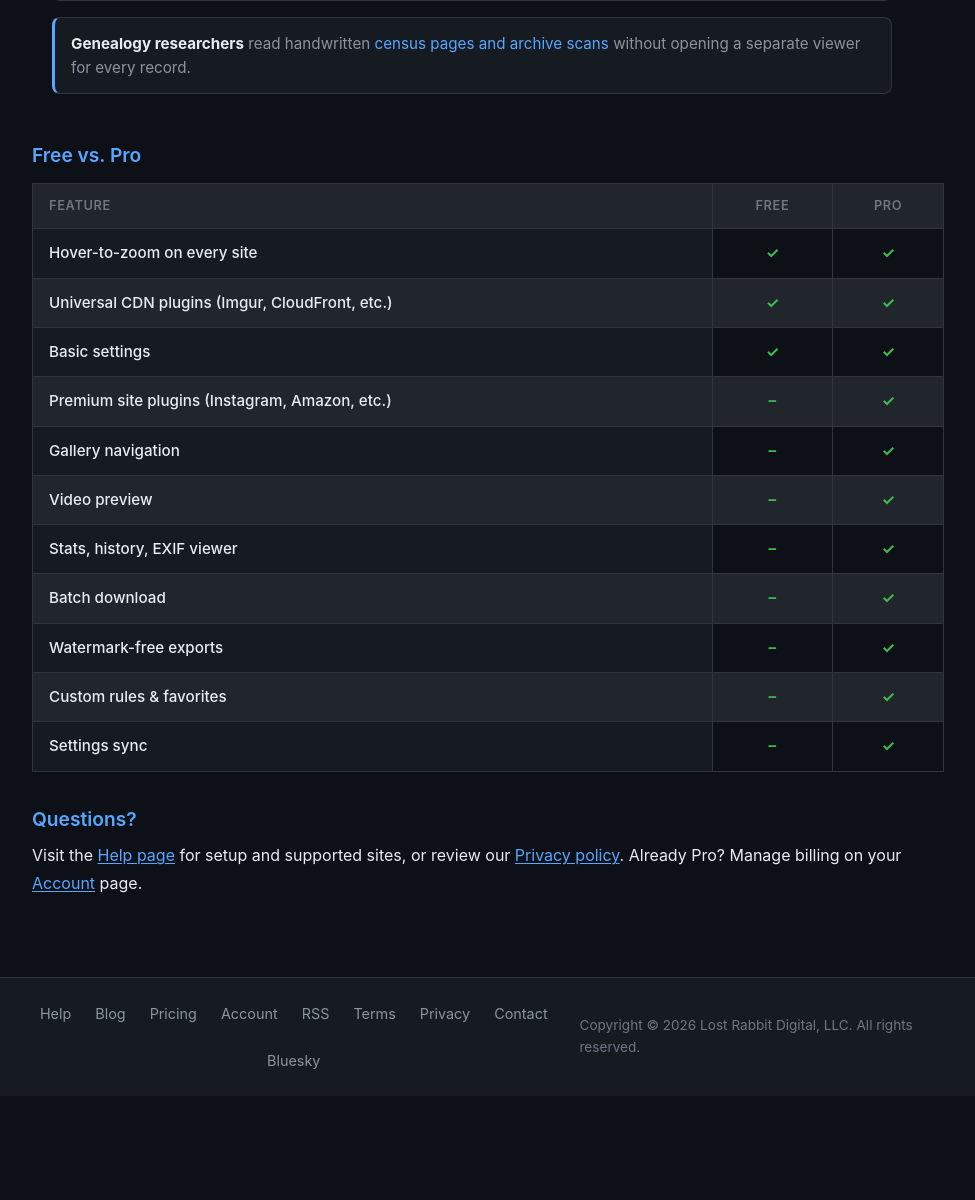
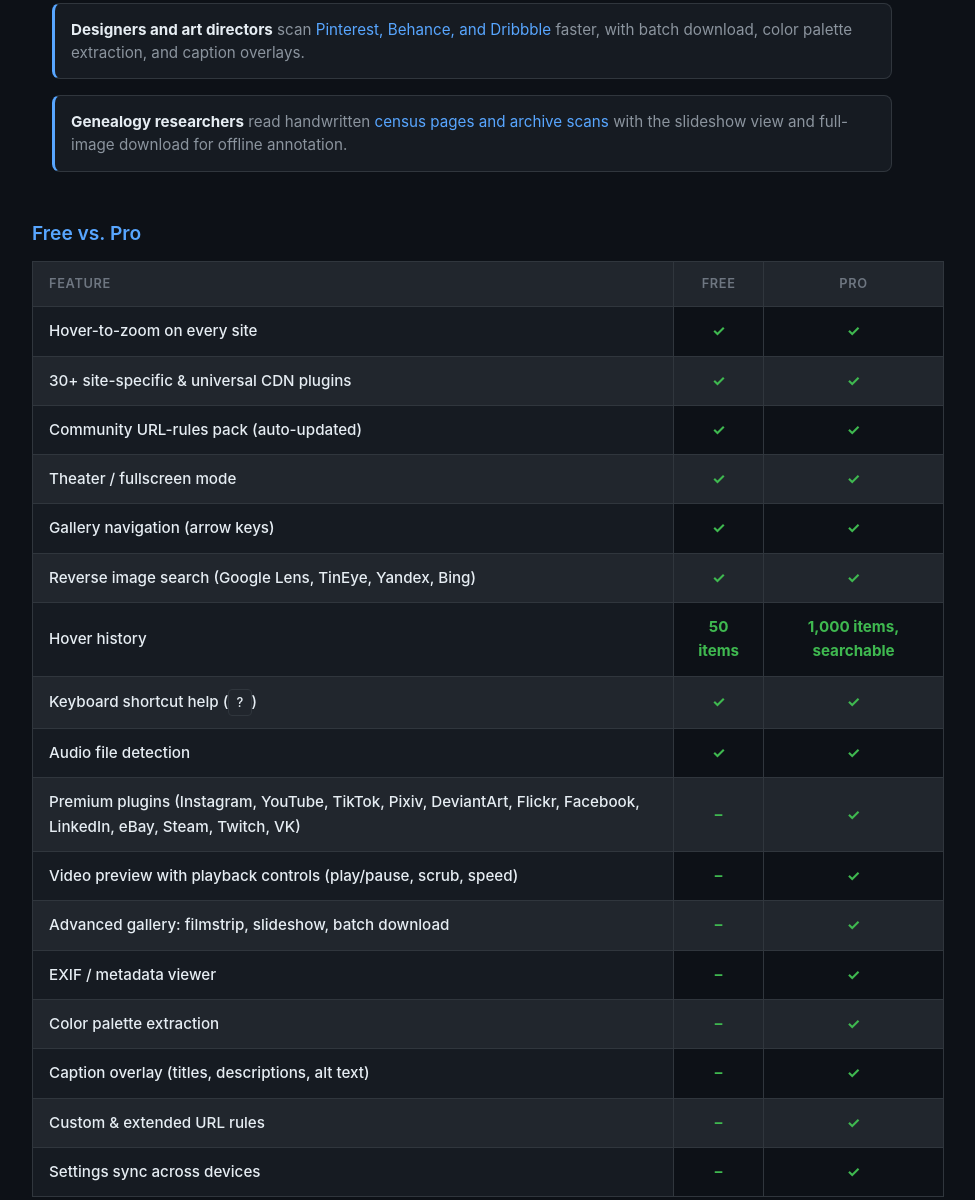
Before and after one commit to Lost-Rabbit-Digital/UltraZoomWebsite, an Astro site: page /pricing in a window 1280 px wide. Shown: the part 872-2072 px from the top of the page, without its empty margins (152-1127 px from the left). Before the commit the page ends 1968 px from the top, so only its background shows below. Built offline with nearby package versions, Linux system fonts and the light colour scheme; Astro itself is replaced by a stand-in of ours.

Commit message:
Refresh pricing page for Imagus Reborn parity tiering
The extension's parity release moved several features from Pro to free
(theater mode, basic gallery navigation with arrow keys, reverse image
search, 50-item hover history, audio detection, shortcut help overlay,
community URL-rules pack). The pricing comparison table still listed
the old gating, so it understated the free tier and overstated Pro.

Rewrites the table to mirror the canonical store listing in the
extension repo (docs/STORE_LISTING.md): free side gains the new
features and the universal/site-specific plugin catalogue; Pro side
swaps in the actual current value props — premium plugins for 12
specific sites that need login/CDN special handling, video controls
with playback speed, advanced gallery (filmstrip/slideshow/batch),
1,000-item history with search/export, EXIF, color palette, custom
URL rules, settings sync.

Also: every plan card now shows "7-day trial included" instead of
limiting that note to monthly, since the trial applies to all three.

```diff
--- a/src/pages/pricing.astro
+++ b/src/pages/pricing.astro
@@ -4,19 +4,19 @@ import BaseLayout from '../layouts/BaseLayout.astro';
 
 <BaseLayout
   title="Pricing | Ultra Zoom"
-  description="Ultra Zoom Pro pricing: monthly, annual, and lifetime plans. Free to use on every site; upgrade for premium plugins and power features."
+  description="Ultra Zoom Pro pricing: monthly, annual, and lifetime plans. The free tier covers hover-to-zoom, theater mode, gallery navigation, and reverse image search on every site."
   currentPage="pricing"
   og={{
     url: 'https://ultrazoom.app/pricing',
     title: 'Pricing | Ultra Zoom',
-    description: 'Ultra Zoom is free on every site. Upgrade to Pro for premium plugins and power features.',
+    description: 'Ultra Zoom is free on every site, with theater mode, gallery navigation, and reverse image search included. Upgrade to Pro for video controls, advanced gallery, EXIF, and premium plugins.',
     image: 'https://ultrazoom.app/images/icon-128.png',
   }}
 >
     <main class="main page-content" id="main-content">
         <h1>Pricing</h1>
 
-        <p class="pricing-intro">Ultra Zoom is free to use on every site. Upgrade to Pro for premium plugins and power features.</p>
+        <p class="pricing-intro">Ultra Zoom is free to use on every site. The free tier includes hover-to-zoom, theater mode, gallery navigation, reverse image search, and 50-item hover history. Upgrade to Pro for video playback controls, advanced gallery tools, EXIF metadata, and premium plugins for sites like Instagram and YouTube.</p>
 
         <section class="pricing-plans" aria-label="Pricing plans">
             <article class="pricing-card">
@@ -29,16 +29,16 @@ import BaseLayout from '../layouts/BaseLayout.astro';
             <article class="pricing-card">
                 <h2 class="pricing-card-name">Annual</h2>
                 <p class="pricing-card-price"><strong>$29.99</strong><span class="pricing-card-per">/yr</span></p>
-                <p class="pricing-card-note">Save $17.89/yr vs. monthly</p>
-                <button type="button" class="pricing-card-cta" data-plan="annual">Subscribe annually</button>
+                <p class="pricing-card-note">7-day trial &middot; save $17.89/yr</p>
+                <button type="button" class="pricing-card-cta" data-plan="annual">Start free trial</button>
             </article>
 
             <article class="pricing-card pricing-card--featured">
                 <span class="pricing-card-badge">Best value</span>
                 <h2 class="pricing-card-name">Lifetime</h2>
                 <p class="pricing-card-price"><strong>$59.99</strong><span class="pricing-card-per">one-time</span></p>
-                <p class="pricing-card-note">Pay once, keep forever</p>
-                <button type="button" class="pricing-card-cta" data-plan="lifetime">Buy lifetime</button>
+                <p class="pricing-card-note">7-day trial &middot; pay once, keep forever</p>
+                <button type="button" class="pricing-card-cta" data-plan="lifetime">Start free trial</button>
             </article>
         </section>
 
@@ -49,9 +49,9 @@ import BaseLayout from '../layouts/BaseLayout.astro';
             <p>Pro is built for people who live in their browser. If you&rsquo;re a researcher, buyer, designer, or collector who opens a hundred tabs a day, these features pay for themselves fast.</p>
             <ul class="why-pro-list">
                 <li><strong>Power shoppers</strong> use Pro to inspect thousands of <a href="/blog/online-shopping-product-photo-zoom">Amazon, Etsy, and eBay product photos</a> at full resolution without opening every listing.</li>
-                <li><strong>Collectors and auction bidders</strong> rely on Pro to triage <a href="/blog/collector-auction-photo-zoom">eBay, Heritage, and Catawiki lots</a> before placing a bid.</li>
-                <li><strong>Designers and art directors</strong> scan <a href="/blog/designer-moodboard-hover-zoom">Pinterest, Behance, and Dribbble</a> faster, with gallery navigation and caption overlays.</li>
-                <li><strong>Genealogy researchers</strong> read handwritten <a href="/blog/genealogy-archive-photo-zoom">census pages and archive scans</a> without opening a separate viewer for every record.</li>
+                <li><strong>Collectors and auction bidders</strong> rely on Pro to triage <a href="/blog/collector-auction-photo-zoom">eBay, Heritage, and Catawiki lots</a> before placing a bid &mdash; with EXIF metadata and the filmstrip view to compare angles.</li>
+                <li><strong>Designers and art directors</strong> scan <a href="/blog/designer-moodboard-hover-zoom">Pinterest, Behance, and Dribbble</a> faster, with batch download, color palette extraction, and caption overlays.</li>
+                <li><strong>Genealogy researchers</strong> read handwritten <a href="/blog/genealogy-archive-photo-zoom">census pages and archive scans</a> with the slideshow view and full-image download for offline annotation.</li>
             </ul>
         </section>
 
@@ -73,52 +73,82 @@ import BaseLayout from '../layouts/BaseLayout.astro';
                         <td aria-label="Included">&#10003;</td>
                     </tr>
                     <tr>
-                        <th scope="row">Universal CDN plugins (Imgur, CloudFront, etc.)</th>
+                        <th scope="row">30+ site-specific &amp; universal CDN plugins</th>
                         <td aria-label="Included">&#10003;</td>
                         <td aria-label="Included">&#10003;</td>
                     </tr>
                     <tr>
-                        <th scope="row">Basic settings</th>
+                        <th scope="row">Community URL-rules pack (auto-updated)</th>
                         <td aria-label="Included">&#10003;</td>
                         <td aria-label="Included">&#10003;</td>
                     </tr>
                     <tr>
-                        <th scope="row">Premium site plugins (Instagram, Amazon, etc.)</th>
+                        <th scope="row">Theater / fullscreen mode</th>
+                        <td aria-label="Included">&#10003;</td>
+                        <td aria-label="Included">&#10003;</td>
+                    </tr>
+                    <tr>
+                        <th scope="row">Gallery navigation (arrow keys)</th>
+                        <td aria-label="Included">&#10003;</td>
+                        <td aria-label="Included">&#10003;</td>
+                    </tr>
+                    <tr>
+                        <th scope="row">Reverse image search (Google Lens, TinEye, Yandex, Bing)</th>
+                        <td aria-label="Included">&#10003;</td>
+                        <td aria-label="Included">&#10003;</td>
+                    </tr>
+                    <tr>
+                        <th scope="row">Hover history</th>
+                        <td aria-label="Included">50 items</td>
+                        <td aria-label="Included">1,000 items, searchable</td>
+                    </tr>
+                    <tr>
+                        <th scope="row">Keyboard shortcut help (<kbd>?</kbd>)</th>
+                        <td aria-label="Included">&#10003;</td>
+                        <td aria-label="Included">&#10003;</td>
+                    </tr>
+                    <tr>
+                        <th scope="row">Audio file detection</th>
+                        <td aria-label="Included">&#10003;</td>
+                        <td aria-label="Included">&#10003;</td>
+                    </tr>
+                    <tr>
+                        <th scope="row">Premium plugins (Instagram, YouTube, TikTok, Pixiv, DeviantArt, Flickr, Facebook, LinkedIn, eBay, Steam, Twitch, VK)</th>
                         <td aria-label="Not included">&ndash;</td>
                         <td aria-label="Included">&#10003;</td>
                     </tr>
                     <tr>
-                        <th scope="row">Gallery navigation</th>
+                        <th scope="row">Video preview with playback controls (play/pause, scrub, speed)</th>
                         <td aria-label="Not included">&ndash;</td>
                         <td aria-label="Included">&#10003;</td>
                     </tr>
                     <tr>
-                        <th scope="row">Video preview</th>
+                        <th scope="row">Advanced gallery: filmstrip, slideshow, batch download</th>
                         <td aria-label="Not included">&ndash;</td>
                         <td aria-label="Included">&#10003;</td>
                     </tr>
                     <tr>
-                        <th scope="row">Stats, history, EXIF viewer</th>
+                        <th scope="row">EXIF / metadata viewer</th>
                         <td aria-label="Not included">&ndash;</td>
                         <td aria-label="Included">&#10003;</td>
                     </tr>
                     <tr>
-                        <th scope="row">Batch download</th>
+                        <th scope="row">Color palette extraction</th>
                         <td aria-label="Not included">&ndash;</td>
                         <td aria-label="Included">&#10003;</td>
                     </tr>
                     <tr>
-                        <th scope="row">Watermark-free exports</th>
+                        <th scope="row">Caption overlay (titles, descriptions, alt text)</th>
                         <td aria-label="Not included">&ndash;</td>
                         <td aria-label="Included">&#10003;</td>
                     </tr>
                     <tr>
-                        <th scope="row">Custom rules &amp; favorites</th>
+                        <th scope="row">Custom &amp; extended URL rules</th>
                         <td aria-label="Not included">&ndash;</td>
                         <td aria-label="Included">&#10003;</td>
                     </tr>
                     <tr>
-                        <th scope="row">Settings sync</th>
+                        <th scope="row">Settings sync across devices</th>
                         <td aria-label="Not included">&ndash;</td>
                         <td aria-label="Included">&#10003;</td>
                     </tr>
@@ -127,7 +157,7 @@ import BaseLayout from '../layouts/BaseLayout.astro';
         </div>
 
         <h2>Questions?</h2>
-        <p>Visit the <a href="/help">Help page</a> for setup and supported sites, or review our <a href="/privacy">Privacy policy</a>. Already Pro? Manage billing on your <a href="/account">Account</a> page.</p>
+        <p>Visit the <a href="/help">Help page</a> for setup and supported sites, see how Ultra Zoom <a href="/compare/hover-zoom-plus">compares to Hover Zoom+</a> and <a href="/compare/imagus">to Imagus</a>, or review our <a href="/privacy">Privacy policy</a>. Already Pro? Manage billing on your <a href="/account">Account</a> page.</p>
     </main>
 
     <script is:inline>
```
